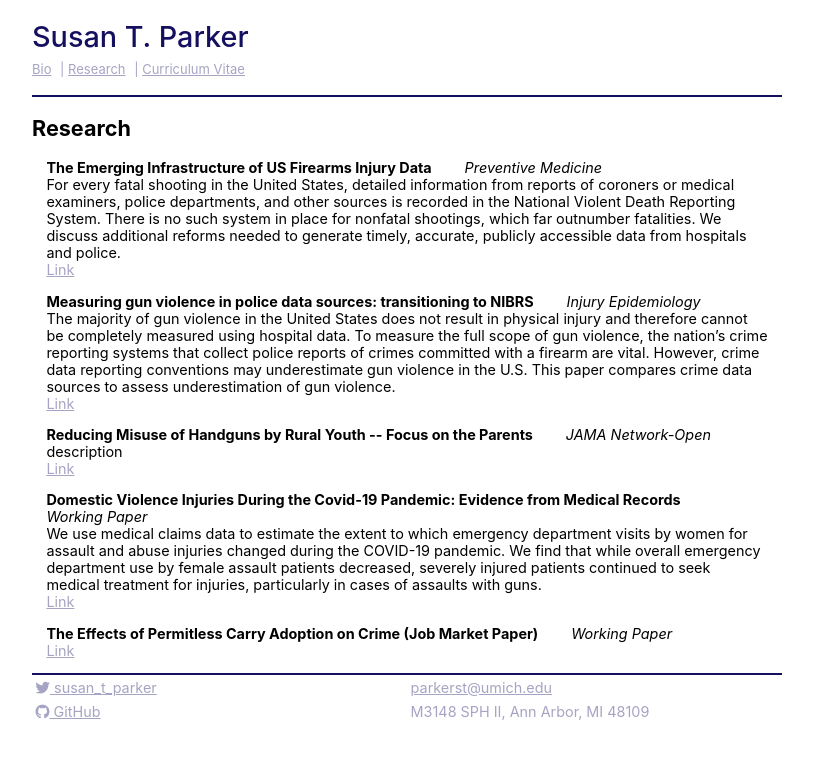
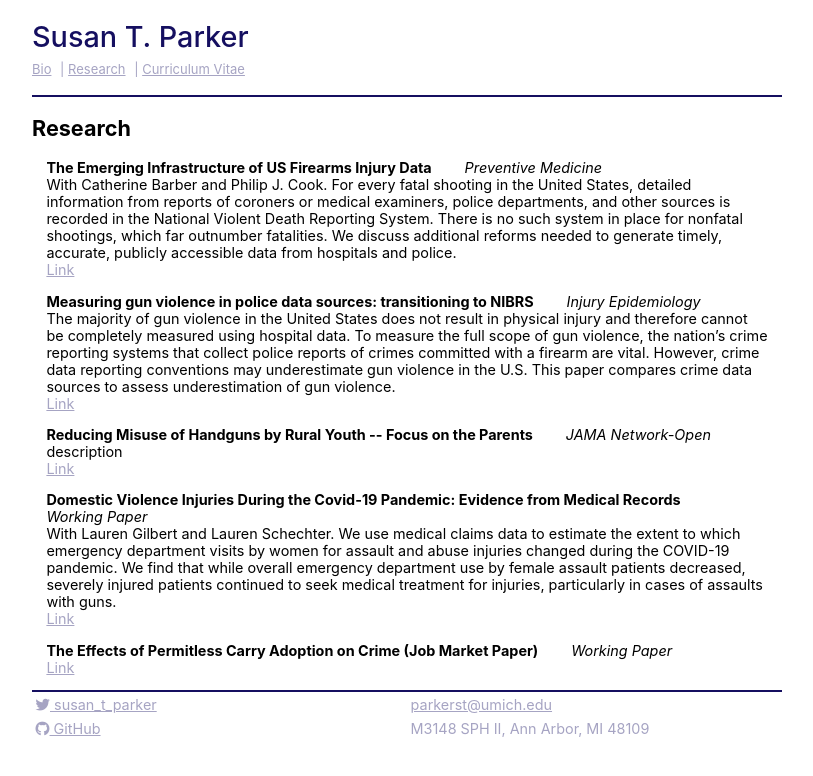
Before and after one commit to sparker6/sparker6.github.io, a Jekyll site: the page built from index.md, in a window 1280 px wide. Shown: the top 776 px of the page, without its empty margins (96-909 px from the left). Built offline with Jekyll 4.4.1, drawn with Linux system fonts in a browser that asks for light colours; our own code applies the rules of GitHub Pages for plain Markdown files.

Commit message:
update bio

```diff
--- a/_data/publications.yml
+++ b/_data/publications.yml
@@ -1,7 +1,7 @@
 - title: "The Emerging Infrastructure of US Firearms Injury Data"
   journal: "Preventive Medicine"
   link: "https://www.sciencedirect.com/science/article/abs/pii/S0091743522001785"
-  description: "For every fatal shooting in the United States, detailed information from reports of coroners or medical examiners, police departments, and other sources is recorded in the National Violent Death Reporting System. There is no such system in place for nonfatal shootings, which far outnumber fatalities. We discuss additional reforms needed to generate timely, accurate, publicly accessible data from hospitals and police."
+  description: "With Catherine Barber and Philip J. Cook. For every fatal shooting in the United States, detailed information from reports of coroners or medical examiners, police departments, and other sources is recorded in the National Violent Death Reporting System. There is no such system in place for nonfatal shootings, which far outnumber fatalities. We discuss additional reforms needed to generate timely, accurate, publicly accessible data from hospitals and police."
 
 - title: "Measuring gun violence in police data sources: transitioning to NIBRS"
   journal: "Injury Epidemiology"
@@ -10,13 +10,13 @@
 
 - title: "Reducing Misuse of Handguns by Rural Youth -- Focus on the Parents"
   journal: "JAMA Network-Open"
-  link: ""
+  link: "With Philip J. Cook"
   description: "description"
 
 - title: "Domestic Violence Injuries During the Covid-19 Pandemic: Evidence from Medical Records"
   journal: Working Paper
   link: "https://github.com/sparker6/sparker6.github.io/tree/master/assets/paper_pdfs/DV_COVID_Paper_Draft.pdf"
-  description: "We use medical claims data to estimate the extent to which emergency department visits by women for assault and abuse injuries changed during the COVID-19 pandemic. We find that while overall emergency department use by female assault patients decreased, severely injured patients continued to seek medical treatment for injuries, particularly in cases of assaults with guns."
+  description: "With Lauren Gilbert and Lauren Schechter. We use medical claims data to estimate the extent to which emergency department visits by women for assault and abuse injuries changed during the COVID-19 pandemic. We find that while overall emergency department use by female assault patients decreased, severely injured patients continued to seek medical treatment for injuries, particularly in cases of assaults with guns."
 
 - title: "The Effects of Permitless Carry Adoption on Crime (Job Market Paper)"
   journal: Working Paper
```
